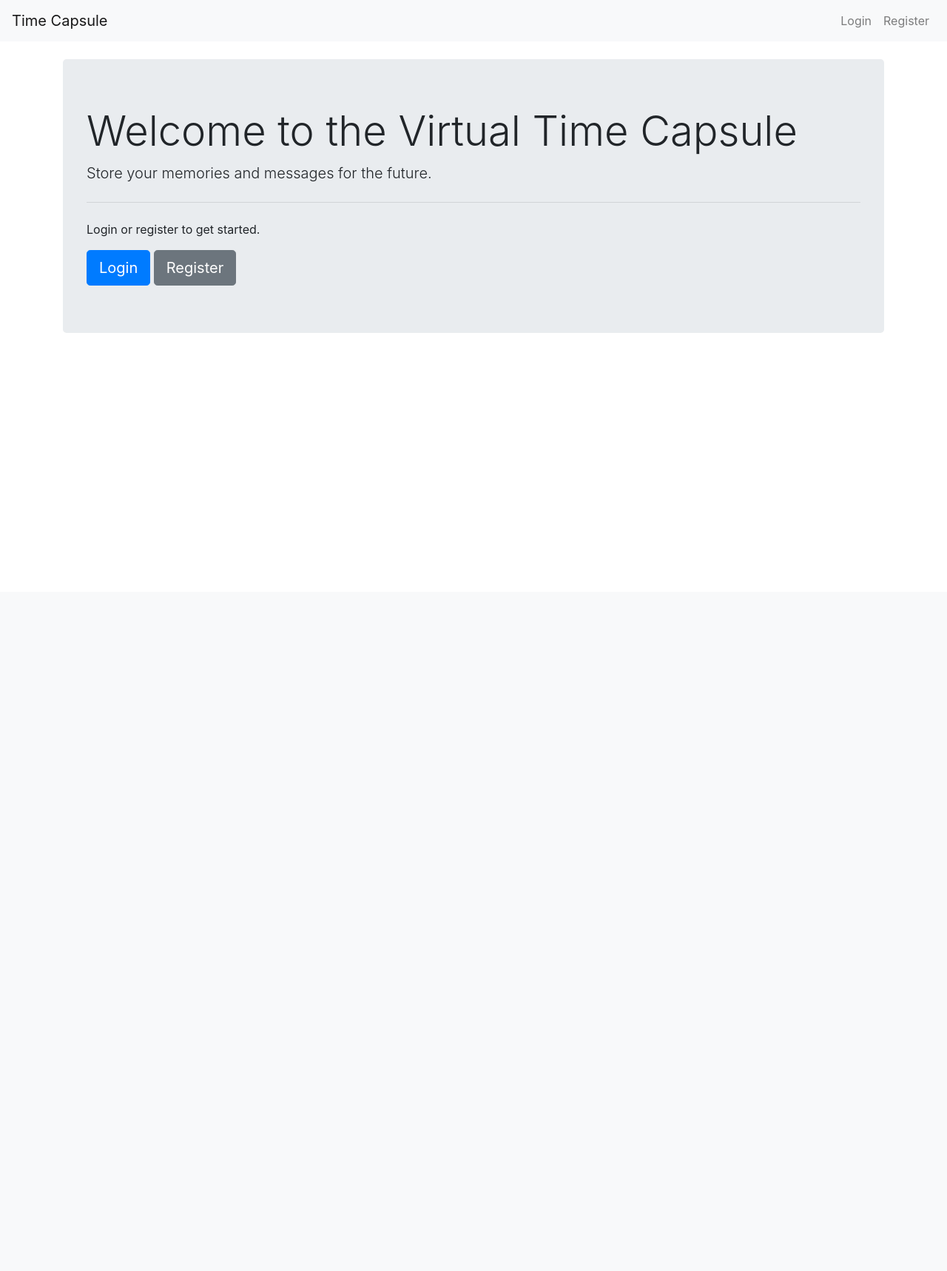
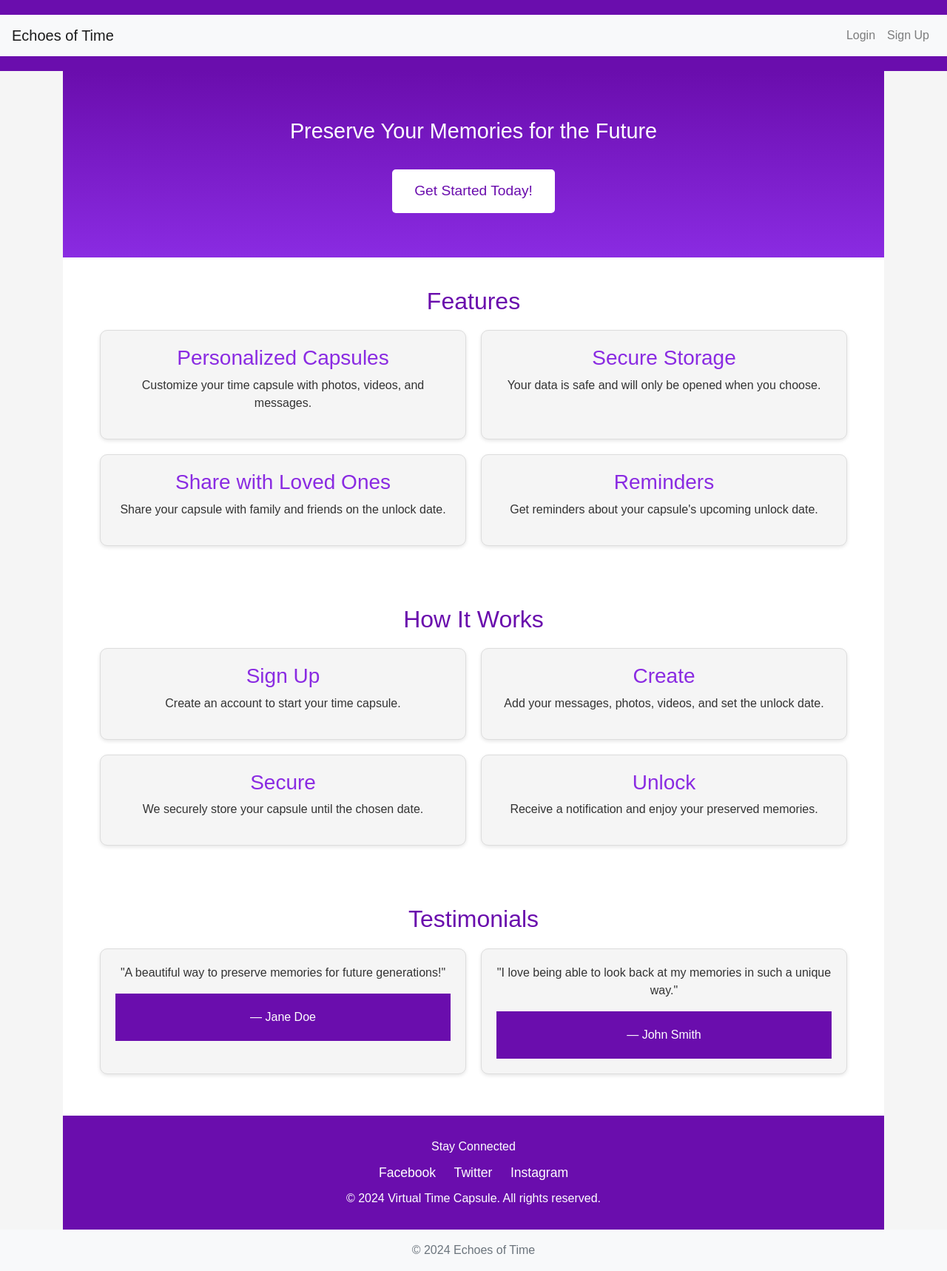
Before and after one commit to AyomideKayode/echoes_of_time, a Flask app: template templates/index.html in a window 1280 px wide. Shown: the whole page at 74% size. Before the commit the page ends 450 px from the top, so only its background shows below. Run offline with Flask 3, Linux system fonts and the light colour scheme; the template is opened without the code that fills it: most values are stand-ins (such as "Sample title", 1, 10 or a date in 2020); some libraries are stand-ins or nearby versions.

Commit message:
Revised templates to fit with API. And new static/css🚧

```diff
--- /dev/null
+++ b/static/css/style.css
@@ -0,0 +1,113 @@
+body {
+  font-family: 'Arial', sans-serif;
+  margin: 0;
+  padding: 0;
+  background-color: #f5f5f5;
+  color: #333;
+  text-align: center;
+}
+
+header {
+  background-color: #6a0dad;
+  padding: 20px 0;
+  color: #fff;
+}
+
+header h1 {
+  margin: 0;
+  font-size: 2.5em;
+}
+
+.intro {
+  padding: 60px 20px;
+  background: linear-gradient(to bottom, #6a0dad, #8a2be2);
+  color: #fff;
+}
+
+.intro p {
+  font-size: 1.8em;
+  margin-bottom: 30px;
+}
+
+.cta-button {
+  background-color: #fff;
+  color: #6a0dad;
+  padding: 15px 30px;
+  border: none;
+  font-size: 1.2em;
+  cursor: pointer;
+  border-radius: 5px;
+  transition: background-color 0.3s;
+}
+
+.cta-button:hover {
+  background-color: #d8b6ff;
+}
+
+.features,
+.how-it-works,
+.testimonials {
+  padding: 40px 20px;
+  background-color: #fff;
+}
+
+h2 {
+  color: #6a0dad;
+  font-size: 2em;
+  margin-bottom: 20px;
+}
+
+.feature-list,
+.steps,
+.testimonial-list {
+  display: flex;
+  flex-wrap: wrap;
+  justify-content: center;
+  gap: 20px;
+}
+
+.feature-item,
+.step-item,
+.testimonial-item {
+  background-color: #f5f5f5;
+  border: 1px solid #ddd;
+  border-radius: 10px;
+  padding: 20px;
+  flex: 1 1 calc(50% - 40px);
+  max-width: calc(50% - 40px);
+  box-shadow: 0 2px 5px rgba(0, 0, 0, 0.1);
+  transition: transform 0.3s;
+}
+
+.feature-item:hover,
+.step-item:hover,
+.testimonial-item:hover {
+  transform: translateY(-5px);
+}
+
+h3 {
+  color: #8a2be2;
+  margin-top: 0;
+}
+
+footer {
+  background-color: #6a0dad;
+  color: #fff;
+  padding: 20px 0;
+}
+
+footer p {
+  margin: 10px 0;
+}
+
+.social-media a {
+  margin: 0 10px;
+  color: #fff;
+  text-decoration: none;
+  font-size: 1.1em;
+  transition: text-decoration 0.3s;
+}
+
+.social-media a:hover {
+  text-decoration: underline;
+}
--- a/templates/base.html
+++ b/templates/base.html
@@ -1,25 +1,22 @@
-<!-- templates/base.html -->
 <!DOCTYPE html>
 <html lang="en">
   <head>
-    <meta charset="utf-8" />
-    <meta
-      name="viewport"
-      content="width=device-width, initial-scale=1, shrink-to-fit=no"
-    />
-    <title>{% block title %}Virtual Time Capsule{% endblock %}</title>
+    <meta charset="UTF-8" />
+    <meta name="viewport" content="width=device-width, initial-scale=1.0" />
+    <title>{{ title }}</title>
     <link
-      href="https://stackpath.bootstrapcdn.com/bootstrap/4.5.2/css/bootstrap.min.css"
       rel="stylesheet"
+      href="https://maxcdn.bootstrapcdn.com/bootstrap/4.5.2/css/bootstrap.min.css"
     />
     <link
-      href="{{ url_for('static', filename='css/style.css') }}"
       rel="stylesheet"
+      href="../static/css/style.css"
     />
   </head>
   <body>
+    <header>
       <nav class="navbar navbar-expand-lg navbar-light bg-light">
-      <a class="navbar-brand" href="/">Time Capsule</a>
+        <a class="navbar-brand" href="/">Echoes of Time</a>
         <button
           class="navbar-toggler"
           type="button"
@@ -33,31 +30,26 @@
         </button>
         <div class="collapse navbar-collapse" id="navbarNav">
           <ul class="navbar-nav ml-auto">
-          {% if current_user.is_authenticated %}
             <li class="nav-item">
-            <a class="nav-link" href="{{ url_for('main.dashboard') }}"
-              >Dashboard</a
-            >
+              <a class="nav-link" href="/login">Login</a>
             </li>
             <li class="nav-item">
-            <a class="nav-link" href="{{ url_for('auth.logout') }}">Logout</a>
+              <a class="nav-link" href="/sign_up">Sign Up</a>
             </li>
-          {% else %}
-          <li class="nav-item">
-            <a class="nav-link" href="{{ url_for('auth.login') }}">Login</a>
-          </li>
-          <li class="nav-item">
-            <a class="nav-link" href="{{ url_for('auth.register') }}"
-              >Register</a
-            >
-          </li>
-          {% endif %}
           </ul>
         </div>
       </nav>
+    </header>
+    <main>
       <div class="container">{% block content %}{% endblock %}</div>
+    </main>
+    <footer class="footer bg-light text-center py-3">
+      <div class="container">
+        <span class="text-muted">© 2024 Echoes of Time</span>
+      </div>
+    </footer>
     <script src="https://code.jquery.com/jquery-3.5.1.slim.min.js"></script>
-    <script src="https://cdn.jsdelivr.net/npm/@popperjs/core@2.5.3/dist/umd/popper.min.js"></script>
-    <script src="https://stackpath.bootstrapcdn.com/bootstrap/4.5.2/js/bootstrap.min.js"></script>
+    <script src="https://cdn.jsdelivr.net/npm/@popperjs/core@2.9.3/dist/umd/popper.min.js"></script>
+    <script src="https://maxcdn.bootstrapcdn.com/bootstrap/4.5.2/js/bootstrap.min.js"></script>
   </body>
 </html>
--- a/templates/index.html
+++ b/templates/index.html
@@ -1,22 +1,74 @@
 <!-- templates/index.html -->
-{% extends "base.html" %} {% block title %}Home{% endblock %} {% block content
+{% extends "base.html" %} {% block title %}Home{% endblock %}; {% block content
 %}
-<div class="jumbotron mt-4">
-  <h1 class="display-4">Welcome to the Virtual Time Capsule</h1>
-  <p class="lead">Store your memories and messages for the future.</p>
-  <hr class="my-4" />
-  <p>Login or register to get started.</p>
-  <a
-    class="btn btn-primary btn-lg"
-    href="{{ url_for('auth.login') }}"
-    role="button"
-    >Login</a
-  >
-  <a
-    class="btn btn-secondary btn-lg"
-    href="{{ url_for('auth.register') }}"
-    role="button"
-    >Register</a
-  >
-</div>
+<section class="intro">
+  <p>Preserve Your Memories for the Future</p>
+  <button class="cta-button">Get Started Today!</button>
+</section>
+<section class="features">
+  <h2>Features</h2>
+  <div class="feature-list">
+    <div class="feature-item">
+      <h3>Personalized Capsules</h3>
+      <p>Customize your time capsule with photos, videos, and messages.</p>
+    </div>
+    <div class="feature-item">
+      <h3>Secure Storage</h3>
+      <p>Your data is safe and will only be opened when you choose.</p>
+    </div>
+    <div class="feature-item">
+      <h3>Share with Loved Ones</h3>
+      <p>Share your capsule with family and friends on the unlock date.</p>
+    </div>
+    <div class="feature-item">
+      <h3>Reminders</h3>
+      <p>Get reminders about your capsule's upcoming unlock date.</p>
+    </div>
+  </div>
+</section>
+<section class="how-it-works">
+  <h2>How It Works</h2>
+  <div class="steps">
+    <div class="step-item">
+      <h3>Sign Up</h3>
+      <p>Create an account to start your time capsule.</p>
+    </div>
+    <div class="step-item">
+      <h3>Create</h3>
+      <p>Add your messages, photos, videos, and set the unlock date.</p>
+    </div>
+    <div class="step-item">
+      <h3>Secure</h3>
+      <p>We securely store your capsule until the chosen date.</p>
+    </div>
+    <div class="step-item">
+      <h3>Unlock</h3>
+      <p>Receive a notification and enjoy your preserved memories.</p>
+    </div>
+  </div>
+</section>
+<section class="testimonials">
+  <h2>Testimonials</h2>
+  <div class="testimonial-list">
+    <blockquote class="testimonial-item">
+      <p>"A beautiful way to preserve memories for future generations!"</p>
+      <footer>— Jane Doe</footer>
+    </blockquote>
+    <blockquote class="testimonial-item">
+      <p>
+        "I love being able to look back at my memories in such a unique way."
+      </p>
+      <footer>— John Smith</footer>
+    </blockquote>
+  </div>
+</section>
+<footer>
+  <p>Stay Connected</p>
+  <div class="social-media">
+    <a href="#">Facebook</a>
+    <a href="#">Twitter</a>
+    <a href="#">Instagram</a>
+  </div>
+  <p>© 2024 Virtual Time Capsule. All rights reserved.</p>
+</footer>
 {% endblock %}
```
Also changed, not shown: templates/dashboard.html (+19 -14 lines), templates/login.html (+9 -17 lines), templates/sign_up.html (+11 -16 lines). Lines whose indentation alone changed are shown as unchanged.
